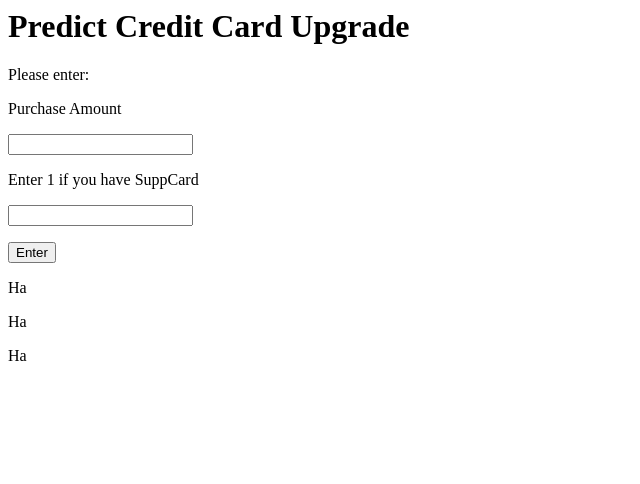
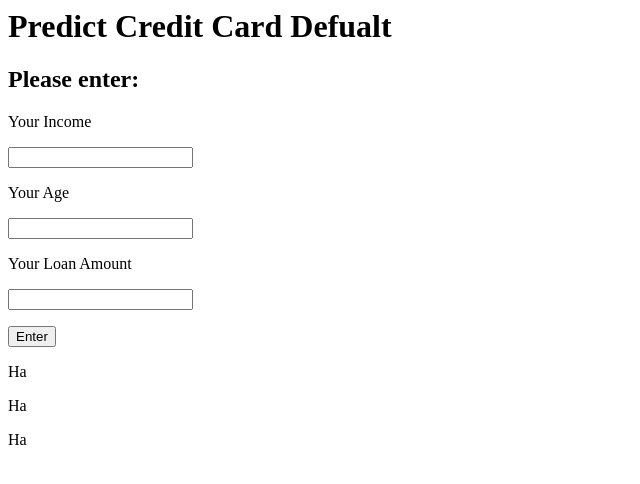
Before and after one commit to theserioustomato/curly-fork, a Flask app: page / in a window 1280 px wide. Shown: the top 484 px of the page, without its empty margins (0-640 px from the left). Run offline with Flask 2, Linux system fonts and the light colour scheme.

Commit message:
Update index.html

```diff
--- a/templates/index.html
+++ b/templates/index.html
@@ -1,15 +1,17 @@
 <html>
   <head>
-    <title>Day 3</title>
+    <title>Individual Assignment</title>
   </head>
   <body>
-    <h1>Predict Credit Card Upgrade</h1>
+    <h1>Predict Credit Card Defualt</h1>
     <form action="/" method="POST">
-        <p>Please enter: </p>
-        <p>Purchase Amount</p>
-        <p><input type = "number" step="0.01" name="Purchases"></p>
-        <p>Enter 1 if you have SuppCard </p>
-        <p><input type = "number" step="1" name="SuppCard"></p>
+        <h2>Please enter: </h2>
+        <p>Your Income</p>
+        <p><input type = "number" step="0.01" name="Income"></p>
+        <p>Your Age</p>
+        <p><input type = "number" step="0.01" name="Age"></p>
+        <p>Your Loan Amount</p>
+        <p><input type = "number" step="0.01" name="Loan"></p>
         <p><input type = "submit" value="Enter"></p>
     </form>
 
```
